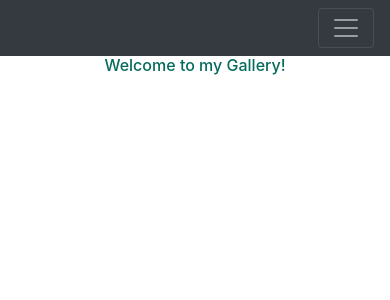
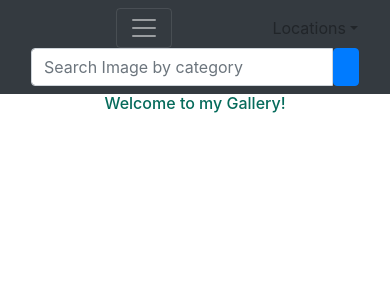
Before and after one commit to wanjiiru/Gallery, a Django app: page / in a window 390 px wide. Shown: the top 300 px of the page. Run offline with Django 3.2, Linux system fonts and the light colour scheme; data that the repository does not hold is empty; some libraries are stand-ins or nearby versions.

Commit message:
add new view and location template

```diff
--- a/collection/templates/navbar.html
+++ b/collection/templates/navbar.html
@@ -8,29 +8,28 @@
         <a class="nav-item nav-link active" href="/">Home <span class="sr-only">(current)</span></a>
         <a class="nav-item nav-link" href="#"></a>
       </div>
-{#    </div>#}
+    </div>
 
-    {% if locations %}
-        <li>
-            <div class="col-sm-12 col-md-12 navbar-right">
-                <form role="search" class="navbar-form navbar-right">
-                    <div class="form-group mb-2">
-                        <select id='my_loc' class="form-control">
-                            <option selected="selected" disabled="disabled">Choose a location to view images</option>
-                            {% for location in locations %}
-                                <option value="{{location.loc}}">{{location.loc}}</option>
-                            {% endfor %}
-                        </select>
-                    </div>
-                </form>
-            </div>
-        </li>
-    {% endif %}
+
+    <div class="nav-item dropdown">
+        <option class="nav-link dropdown-toggle" href="#" id="navbarDropdownMenuLink" data-toggle="dropdown" aria-haspopup="true" aria-expanded="false" >
+          Locations
+        </option>
+        <div class="dropdown-menu" aria-labelledby="navbarDropdownMenuLink">
+          {% for location in locations %}
+          <a class="dropdown-item" href="{% url 'location' %}">{{location.loc}}</a>
+          {% endfor %}
+        </div>
+      </div>
+
+
+
+
 
 
 
     <!-- Adding a search form  -->
-    <div class="col-sm-4 col-md-4 navbar-right navbar-inverse">
+    <div class="col-sm-4 col-md-4 navbar-right">
 
       <form class="navbar-form" role="search" action="{% url 'search_image' %}">
 
@@ -42,7 +41,6 @@
       </form>
     </div>
     <!-- search form end -->
-    </div>
 
 
   </nav>
--- a/collection/urls.py
+++ b/collection/urls.py
@@ -6,7 +6,9 @@ from django.conf.urls.static import static
 urlpatterns = [
     url(r'^$', views.welcome, name='welcome'),
     url(r'^search/',views.search_image,name='search_image'),
-    url(r'^category/',views.category)
+    url(r'^category/',views.category),
+    url(r'^location/', views.get_image_by_location, name='location')
+
 
 
 
--- a/collection/views.py
+++ b/collection/views.py
@@ -1,5 +1,6 @@
 from django.shortcuts import render, redirect
 from .models import Image, Category, Location
+
 
 # Create your views here.
 
@@ -20,12 +21,18 @@ def search_image(request):
         print(found_results)
 
         return render(request, 'search.html',
-                      {'found_results': found_results, 'message': message, 'categories': categories, "locations":locations})
+                      {'found_results': found_results, 'message': message, 'categories': categories,
+                       "locations": locations})
     else:
         message = 'You havent searched yet'
-        return render(request, 'search.html',{"message": message})
+        return render(request, 'search.html', {"message": message})
 
 
 def category(request):
     categories = Image.get_all_images()
     return render(request, 'category.html', {"categories": categories})
+
+
+def get_image_by_location(request,loc):
+    my_images = Image.get_image_by_location(loc)
+    return render(render, 'category.html', {"my_images": my_images})
```
Also changed, not shown: collection/templates/location.html (added).
